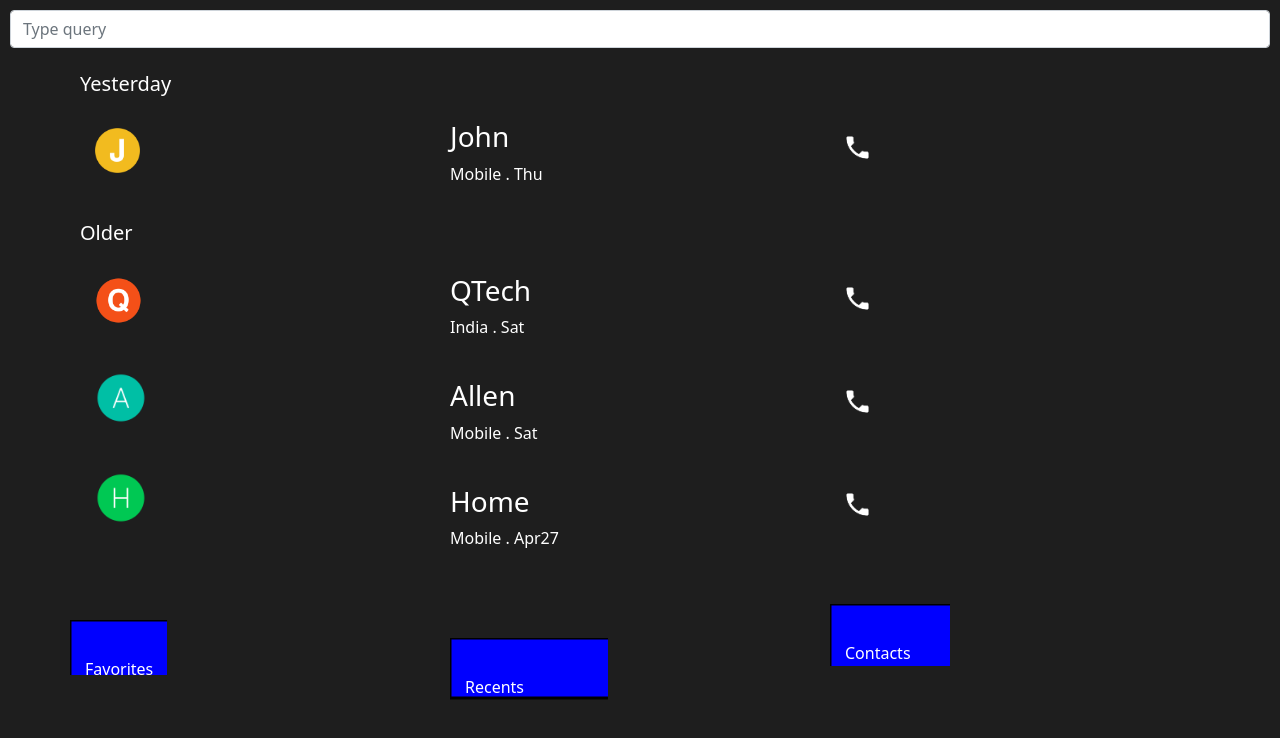
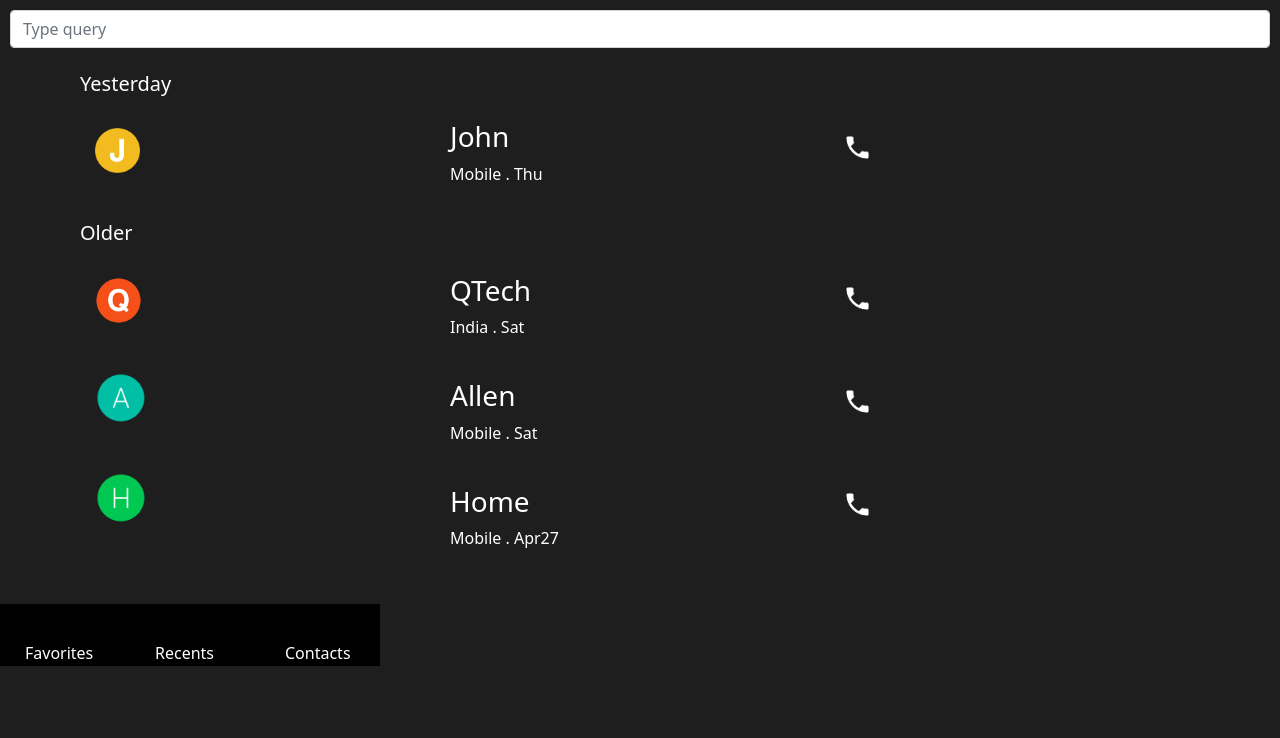
Before and after one commit to amankumar11/Call-Log-Mobile-UI, a plain HTML site: page index.html in a window 1280 px wide. Drawn offline with nearby package versions, Linux system fonts and the light colour scheme.

Commit message:
Footer-text query solved

```diff
--- a/index.html
+++ b/index.html
@@ -42,14 +42,7 @@
             <br>
             <img class="image" src="media/h-icon-18.jpg" width="52px">
             <div class="footer1">
-              <br>
-              <br>
-              <br>
-              <br>
-              <svg width="97" height="55">
-                <rect class="rect1" width="100" height="70" style="fill:rgb(0,0,255);stroke-width:3;stroke:rgb(0,0,0)" />
-                <text x="15" y="55" fill="white">Favorites</text>
-              </svg>
+
             </div>
           </div>
           <div class="col">
@@ -70,13 +63,6 @@
               <h3>Home</h3>
               <p>Mobile . Apr27</p>
               <div class="footer2">
-                <br>
-                <br>
-                <br>
-                <svg width="158" height="80">
-                  <rect class="rect2" width="170" height="60" style="fill:rgb(0,0,255);stroke-width:3;stroke:rgb(0,0,0)" />
-                  <text class="footer1-text" x="15" y="55" fill="white">Recents</text>
-                </svg>
               </div>
           </div>
           <div class="col" id="col3">
@@ -103,13 +89,18 @@
               <br>
               <br>
               <br>
-              <svg width="120" height="62">
-                <rect class="rect3" width="130" height="100" style="fill:rgb(0,0,255);stroke-width:3;stroke:rgb(0,0,0)" />
-                <text class="footer2-text" x="15" y="55" fill="white">Contacts</text>
-              </svg>
             </div>
           </div>
         </div>
+      </div>
+      <div class="footer">
+        <svg width="380" height="62">
+          <rect class="rect" width="380" height="100" />
+          <text class="footer-text" id="footer1-text" x="25" y="55" fill="white">Favorites</text>
+          <text class="footer-text" id="footer2-text" x="155" y="55" fill="white">Recents</text>
+          <text class="footer-text" id="footer3-text" x="285" y="55" fill="white">Contacts</text>
+
+        </svg>
       </div>
         <!--<div class="Days">
         <h4>Yesterday</h4>
```
